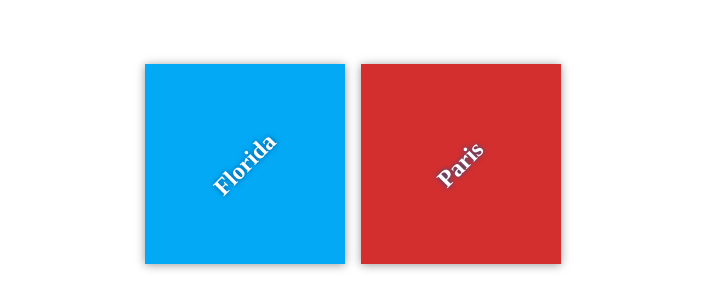
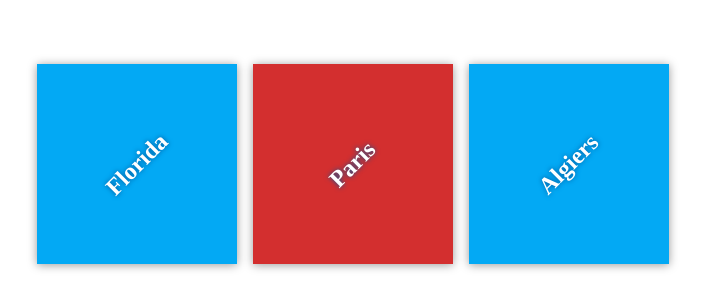
Before and after one commit to Noureddine-Z/favorite-travel-places, a plain HTML site: page index.html in a window 1280 px wide. Shown: the part 236-544 px from the top of the page, without its empty margins (287-992 px from the left). Drawn offline with Linux system fonts and the light colour scheme.

Commit message:
Adding a new destination

```diff
--- a/index.html
+++ b/index.html
@@ -17,6 +17,9 @@
             <div class="destination" id="paris">
                 <h2>Paris</h2>
             </div>
+			<div class="destination" id="algiers">
+                <h2>Algiers</h2>
+            </div>
         </div>
     </div>
 
```
